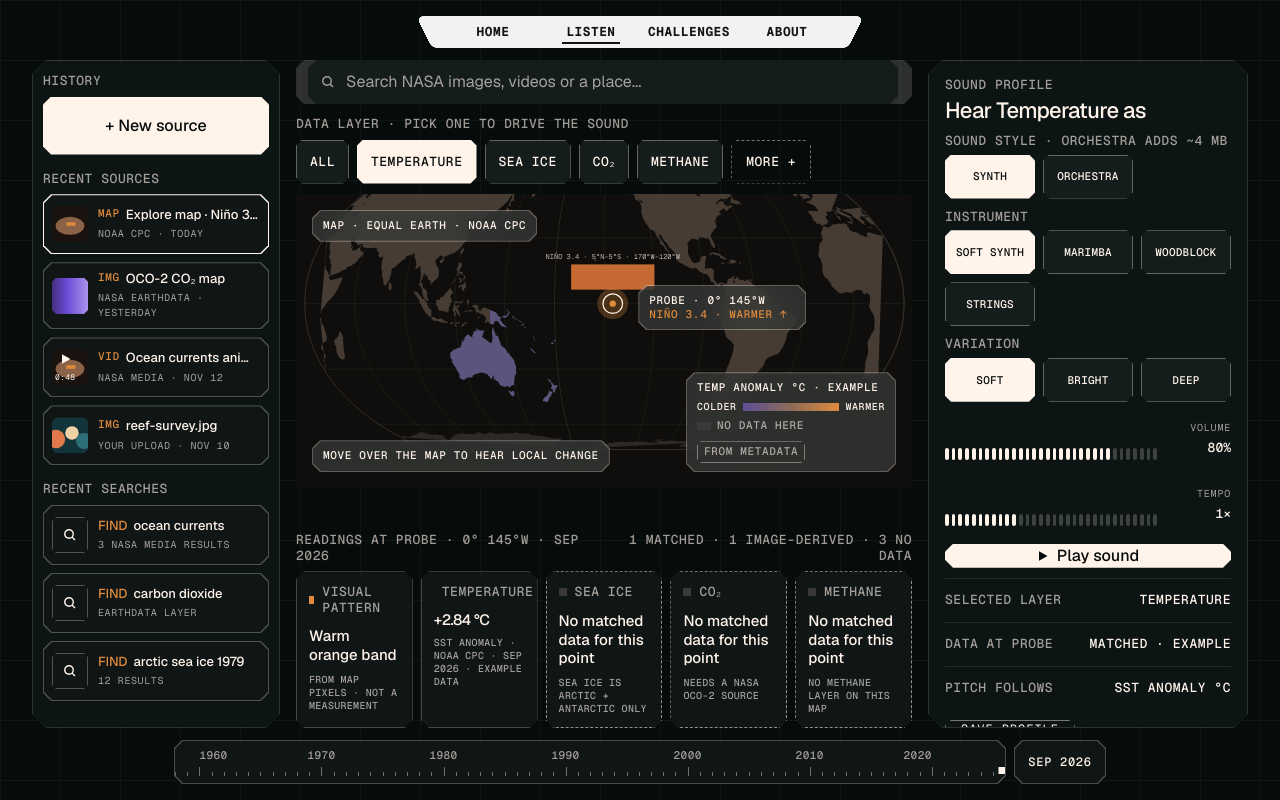
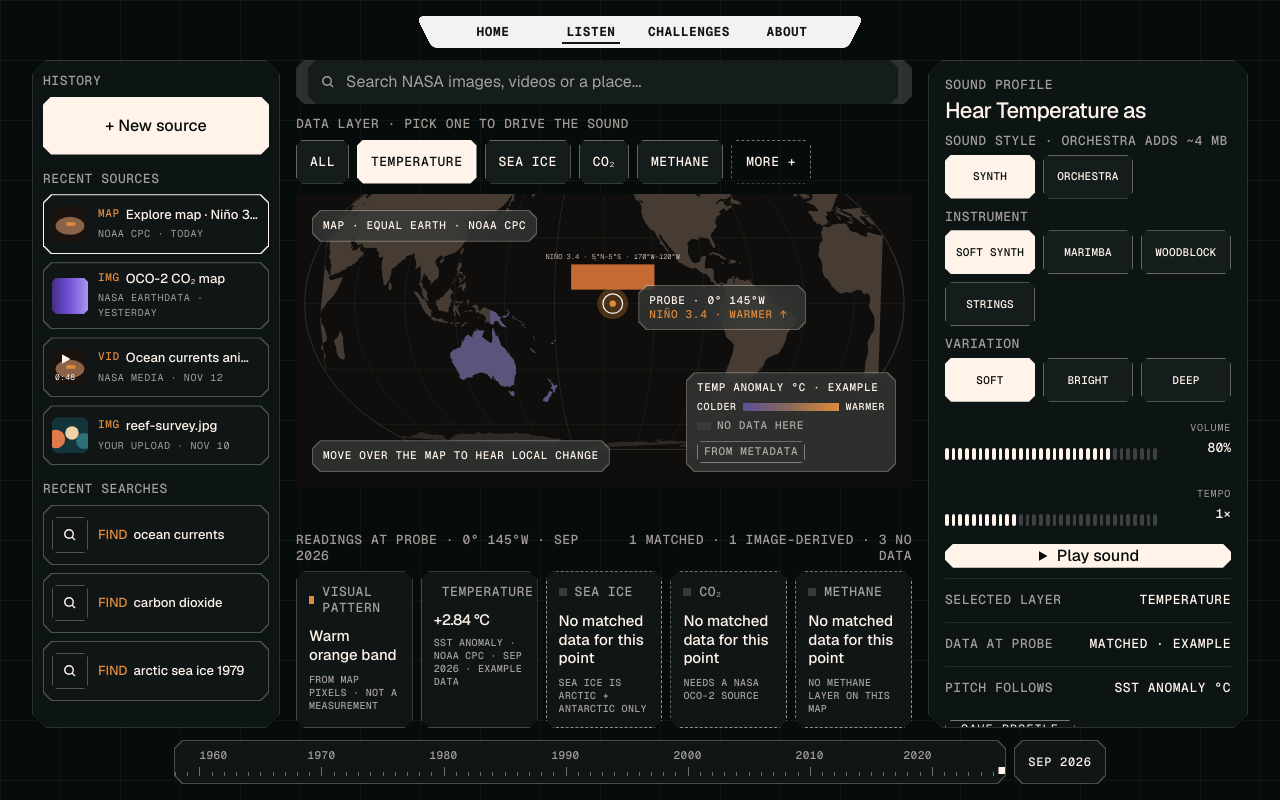
Before and after one commit to acheronx0577/Earth-Juke-Box-Sonifysphere, a Next.js app: page /listen in a window 1280 px wide. Built offline with nearby package versions, Linux system fonts and the light colour scheme.

Commit message:
Drop made-up counts from the starter searches.
Recent searches only show a result count after a real NASA search returns one.

Co-authored-by: AcheronX. <richardhuynh53@gmail.com>

```diff
--- a/src/components/listen/v4/model.ts
+++ b/src/components/listen/v4/model.ts
@@ -146,9 +146,9 @@ export const SEED_SOURCES: readonly ListenSource[] = [
 ];
 
 export const SEED_SEARCHES: readonly SearchRecord[] = [
-  { id: "ocean-currents", term: "ocean currents", detail: "3 NASA MEDIA RESULTS" },
-  { id: "carbon-dioxide", term: "carbon dioxide", detail: "EARTHDATA LAYER" },
-  { id: "arctic-ice", term: "arctic sea ice 1979", detail: "12 RESULTS" },
+  { id: "ocean-currents", term: "ocean currents", detail: "" },
+  { id: "carbon-dioxide", term: "carbon dioxide", detail: "" },
+  { id: "arctic-ice", term: "arctic sea ice 1979", detail: "" },
 ];
 
 export function layerFromParam(value: string | undefined): LayerId {
```
